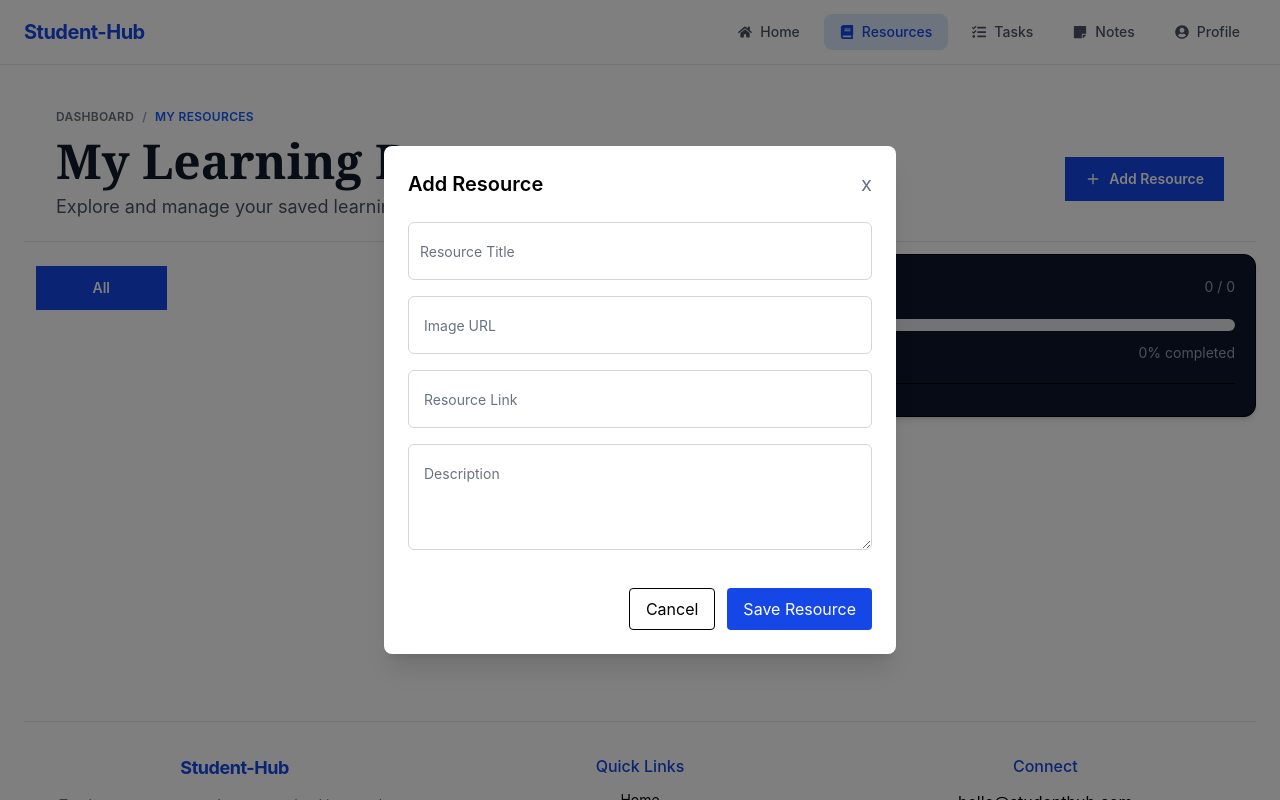
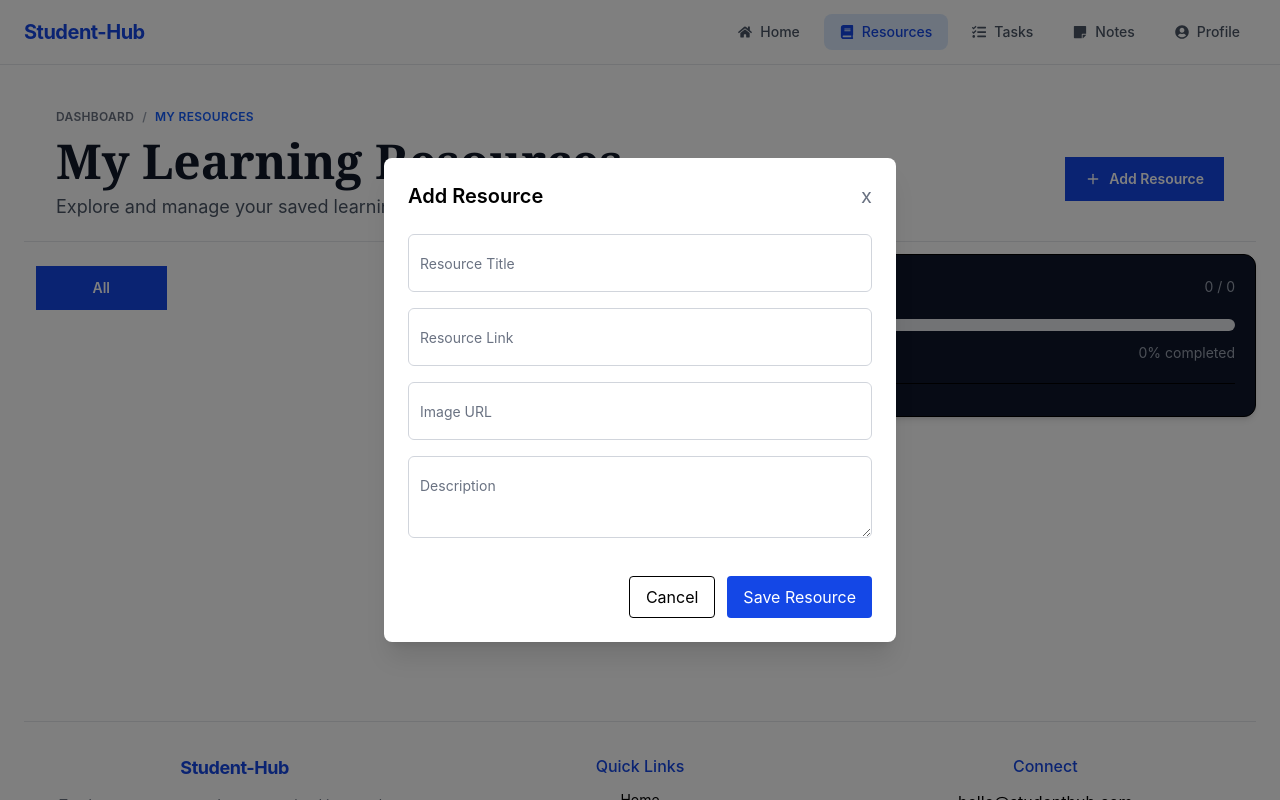
Before and after one commit to AhmedHassan-Ahmed/student-hub, a React (Vite) app: page /resource in a window 1280 px wide. Both pictures are taken after a click on the button "Add Resource". Shown: the top 800 px of the page. Built offline with nearby package versions, Linux system fonts and the light colour scheme.

Commit message:
Validation added

```diff
--- a/src/components/AddResource.jsx
+++ b/src/components/AddResource.jsx
@@ -1,31 +1,61 @@
-import { useRef } from "react";
+import { useRef, useState } from "react";
 import Button from "../components/Button";
 import { Plus } from "lucide-react";
+import InputField from "./InputField";
 
 const AddResource = ({ onAdd }) => {
+    const [errors, setErrors] = useState({});
+
     const dialogRef = useRef();
-
     const open = () => dialogRef.current.showModal();
     const close = () => dialogRef.current.close();
 
     const handleSubmit = (e) => {
         e.preventDefault();
 
+
         const formData = new FormData(e.target);
+
+        const title = formData.get("title")?.trim();
+        const image = formData.get("image")?.trim();
+        const link = formData.get("link")?.trim();
+        const description = formData.get("description")?.trim();
+
+        let newErrors = {};
+
+        if (!title || title.length < 3) newErrors.title = "Min 3 characters";
+
+        if (description && description.length < 5)
+            newErrors.description = "Too short";
+
+        if (!link) {
+            newErrors.link = "Link is required";
+        } else if (!/^https?:\/\/.+/.test(link)) {
+            newErrors.link = "Please enter a valid URL (must start with http or https)";
+        }
+
+        if (image && !/^https?:\/\/.+/.test(image)) {
+            newErrors.image = "Image must be a valid URL";
+        }
+        if (Object.keys(newErrors).length > 0) {
+            setErrors(newErrors);
+            return;
+        }
+
+        setErrors({});
 
         const resource = {
             id: Date.now(),
-            title: formData.get("title"),
-            description: formData.get("description"),
-            image: formData.get('image'),
-            link: formData.get("link"),
+            title,
+            description,
+            image,
+            link,
             done: false,
         };
 
         onAdd(resource);
         close();
         e.target.reset();
-
     };
 
     return (
@@ -53,18 +83,44 @@ const AddResource = ({ onAdd }) => {
                         </button>
                     </div>
 
-                    <div className="relative">
-                        <input
+                    <div className="space-y-4">
+
+                        <InputField
                             id="title"
                             name="title"
-                            type="text"
-                            placeholder=" "
-                            className="peer w-full rounded-md border border-gray-300 px-3 pt-6 pb-2 outline-none transition
-                            focus:border-blue-600 focus:ring-4 focus:ring-blue-600/10 "
+                            label="Resource Title"
+                            required
+                            minLength={3}
+                            error={errors.title}
                         />
-                        <label
-                            htmlFor="title"
-                            className="absolute left-3 top-5 text-gray-500 transition-all duration-200
+
+                        <InputField
+                            id="link"
+                            name="link"
+                            label="Resource Link"
+                            type="url"
+                            required
+                            pattern="https?://.+"
+                            error={errors.link}
+                        />
+
+                        <InputField
+                            id="image"
+                            name="image"
+                            label="Image URL"
+                            required
+                            type="url"
+                            error={errors.image}
+                        />
+
+                        <div className="relative">
+                            <textarea
+                                name="description"
+                                placeholder=" "
+                                className="peer w-full rounded-md border border-gray-300 px-3 pt-6 pb-2 outline-none transition
+                                focus:border-blue-600 focus:ring-4 focus:ring-blue-600/10"
+                            />
+                            <label className="absolute left-3 top-5 text-gray-500 transition-all duration-200
                                 peer-placeholder-shown:top-5
                                 peer-placeholder-shown:text-sm
                                 peer-focus:top-2
@@ -72,105 +128,36 @@ const AddResource = ({ onAdd }) => {
                                 peer-focus:font-semibold
                                 peer-focus:text-blue-600
                                 peer-[:not(:placeholder-shown)]:top-2
-                                peer-[:not(:placeholder-shown)]:text-[11px]
-                                peer-[:not(:placeholder-shown)]:font-semibold
-                                peer-[:not(:placeholder-shown)]:text-blue-600"
-                        >
-                            Resource Title
-                        </label>
-                    </div>
+                                peer-[:not(:placeholder-shown)]:text-[11px]">
+                                Description
+                            </label>
 
-                    <div className="relative">
-                        <input
-                            name="image"
-                            type="text"
-                            placeholder=" "
-                            className="peer w-full resize-y rounded-md border border-gray-300 px-3 pt-6 pb-2 outline-none transition
-                              focus:border-blue-600 focus:ring-4 focus:ring-blue-600/10"
-                        />
-                        <label
-                            htmlFor="description"
-                            className="absolute left-3 top-5 bg-white px-1 text-gray-500 transition-all duration-200
-                                peer-placeholder-shown:top-5
-                                peer-placeholder-shown:text-sm
-                                peer-focus:top-2
-                                peer-focus:text-[11px]
-                                peer-focus:font-semibold
-                                peer-focus:text-blue-600
-                                peer-[:not(:placeholder-shown)]:top-2
-                                peer-[:not(:placeholder-shown)]:text-[11px]
-                                peer-[:not(:placeholder-shown)]:font-semibold
-                                peer-[:not(:placeholder-shown)]:text-blue-600"
-                        >                            Image URL
-                        </label>
-                    </div>
+                            {errors.description && (
+                                <p className="text-red-500 text-xs mt-1">
+                                    {errors.description}
+                                </p>
+                            )}
+                        </div>
 
-                    <div className="relative">
-                        <input
-                            name="link"
-                            type="text"
-                            placeholder=" "
-                            className="peer w-full resize-y rounded-md border border-gray-300 px-3 pt-6 pb-2 outline-none transition
-                                focus:border-blue-600 focus:ring-4 focus:ring-blue-600/10"
-                        />
-                        <label
-                            htmlFor="description"
-                            className="absolute left-3 top-5 bg-white px-1 text-gray-500 transition-all duration-200
-                                peer-placeholder-shown:top-5
-                                peer-placeholder-shown:text-sm
-                                peer-focus:top-2
-                                peer-focus:text-[11px]
-                                peer-focus:font-semibold
-                                peer-focus:text-blue-600
-                                peer-[:not(:placeholder-shown)]:top-2
-                                peer-[:not(:placeholder-shown)]:text-[11px]
-                                peer-[:not(:placeholder-shown)]:font-semibold
-                                peer-[:not(:placeholder-shown)]:text-blue-600"
-                        >                            Resource Link
-                        </label>
-                    </div>
-
-                    <div className="relative">
-                        <textarea
-                            name="description"
-                            rows="3"
-                            placeholder=" "
-                            className="peer w-full resize-y rounded-md border border-gray-300 px-3 pt-6 pb-2 outline-none transition
-                                 focus:border-blue-600 focus:ring-4 focus:ring-blue-600/10"
-                        />
-                        <label
-                            htmlFor="description"
-                            className="absolute left-3 top-5 bg-white px-1 text-gray-500 transition-all duration-200
-                                peer-placeholder-shown:top-5
-                                peer-placeholder-shown:text-sm
-                                peer-focus:top-2
-                                peer-focus:text-[11px]
-                                peer-focus:font-semibold
-                                peer-focus:text-blue-600
-                                peer-[:not(:placeholder-shown)]:top-2
-                                peer-[:not(:placeholder-shown)]:text-[11px]
-                                peer-[:not(:placeholder-shown)]:font-semibold
-                                peer-[:not(:placeholder-shown)]:text-blue-600"
-                        >                            Description
-                        </label>
                     </div>
 
                     <div className="flex justify-end gap-3 pt-4">
                         <button
                             type="button"
                             onClick={close}
-                            className="border px-4 py-2 rounded hover:bg-gray-100 sm:w-auto transition-all duration-300"
+                            className="border px-4 py-2 rounded hover:bg-gray-100"
                         >
                             Cancel
                         </button>
 
                         <button
                             type="submit"
-                            className="bg-blue-700 text-white px-4 py-2 rounded hover:bg-blue-800 sm:w-auto transition-all duration-300"
+                            className="bg-blue-700 text-white px-4 py-2 rounded hover:bg-blue-800"
                         >
                             Save Resource
                         </button>
                     </div>
+
                 </form>
             </dialog>
         </>
--- a/src/components/EditProfile.jsx
+++ b/src/components/EditProfile.jsx
@@ -7,6 +7,8 @@ const EditProfile = ({ user, onSave }) => {
 
     const open = () => dialogRef.current.showModal();
     const close = () => dialogRef.current.close();
+
+    const [errors, setErrors] = useState({});
 
     const handleImageChange = (e) => {
         const file = e.target.files[0];
@@ -26,13 +28,41 @@ const EditProfile = ({ user, onSave }) => {
         e.preventDefault();
         const formData = new FormData(e.target);
 
+        const name = formData.get("name")?.trim();
+        const email = formData.get("email")?.trim();
+        const phone = formData.get("phone")?.trim();
+        const bio = formData.get("bio")?.trim();
+
+
+
+        let newErrors = {};
+
+        if (!name) newErrors.name = "Name is required";
+
+        if (!email) newErrors.email = "Email is required";
+        else if (!email.includes("@"))
+            newErrors.email = "Invalid email";
+
+        if (phone && phone.length < 10)
+            newErrors.phone = "Invalid phone";
+
+        if (bio && bio.length < 10)
+            newErrors.bio = "Bio too short";
+
+        if (Object.keys(newErrors).length > 0) {
+            setErrors(newErrors);
+            return;
+        }
+
+        setErrors({});
+
         const updatedUser = {
-            name: formData.get("name"),
+            name,
             title: formData.get("title"),
-            bio: formData.get("bio"),
-            image: preview, //
-            email: formData.get("email"),
-            phone: formData.get("phone"),
+            bio,
+            image: preview,
+            email,
+            phone,
             location: formData.get("location"),
             techSkills: formData.get("techSkills").split(","),
             softSkills: formData.get("softSkills").split(","),
@@ -41,10 +71,9 @@ const EditProfile = ({ user, onSave }) => {
         onSave(updatedUser);
         close();
         e.target.reset();
-
     };
 
-    const InputField = ({ id, name, label, defaultValue }) => (
+    const InputField = ({ id, name, label, defaultValue, error }) => (
         <div className="relative">
             <input
                 id={id}
@@ -68,6 +97,11 @@ const EditProfile = ({ user, onSave }) => {
             >
                 {label}
             </label>
+            {error && (
+                <p className="text-red-500 text-xs mt-1">
+                    {error}
+                </p>
+            )}
         </div>
     );
 
@@ -104,8 +138,8 @@ const EditProfile = ({ user, onSave }) => {
                     <div className="space-y-4">
                         <h3 className="font-semibold text-gray-700">Personal Info</h3>
 
-                        <InputField id="name" name="name" label="Full Name" defaultValue={user.name} />
-                        <InputField id="title" name="title" label="Job Title" defaultValue={user.title} />
+                        <InputField id="name" name="name" label="Full Name" defaultValue={user.name} error={errors.name} />
+                        <InputField id="title" name="title" label="Job Title" defaultValue={user.title} error={errors.title} />
 
                         <div className="relative">
                             <textarea
@@ -126,15 +160,20 @@ const EditProfile = ({ user, onSave }) => {
                                     peer-[:not(:placeholder-shown)]:text-[11px]">
                                 Bio
                             </label>
+                            {errors.bio && (
+                                <p className="text-red-500 text-xs mt-1">
+                                    {errors.bio}
+                                </p>
+                            )}
                         </div>
                     </div>
 
                     <div className="space-y-4">
                         <h3 className="font-semibold text-gray-700">Contact Info</h3>
 
-                        <InputField id="email" name="email" label="Email" defaultValue={user.email} />
-                        <InputField id="phone" name="phone" label="Phone" defaultValue={user.phone} />
-                        <InputField id="location" name="location" label="Location" defaultValue={user.location} />
+                        <InputField id="email" name="email" label="Email" defaultValue={user.email} error={errors.email} />
+                        <InputField id="phone" name="phone" label="Phone" defaultValue={user.phone} error={errors.phone} />
+                        <InputField id="location" name="location" label="Location" defaultValue={user.location} error={errors.location} />
                     </div>
 
                     <div className="space-y-4">
--- /dev/null
+++ b/src/components/InputField.jsx
@@ -0,0 +1,46 @@
+const InputField = ({
+    id,
+    name,
+    label,
+    type = "text",
+    defaultValue = "",
+    error,
+    required = false,
+    pattern,
+    minLength
+}) => {
+    return (
+        <div className="relative">
+            <input
+                id={id}
+                name={name}
+                defaultValue={defaultValue}
+                placeholder=" "
+                className="peer w-full rounded-md border border-gray-300 px-3 pt-6 pb-2 outline-none transition
+                focus:border-blue-600 focus:ring-4 focus:ring-blue-600/10"
+            />
+            <label
+                htmlFor={id}
+                className="absolute left-3 top-5 text-gray-500 transition-all duration-200
+                peer-placeholder-shown:top-5
+                peer-placeholder-shown:text-sm
+                peer-focus:top-2
+                peer-focus:text-[11px]
+                peer-focus:font-semibold
+                peer-focus:text-blue-600
+                peer-[:not(:placeholder-shown)]:top-2
+                peer-[:not(:placeholder-shown)]:text-[11px]"
+            >
+                {label}
+            </label>
+
+            {error && (
+                <p className="text-red-500 text-xs mt-1">
+                    {error}
+                </p>
+            )}
+        </div>
+    );
+};
+
+export default InputField;
--- a/src/components/ResourceCard.jsx
+++ b/src/components/ResourceCard.jsx
@@ -1,6 +1,7 @@
 import { FaTrash, FaCheck } from "react-icons/fa";
 import Deletebtn from "./Deletebtn";
 import Checkbtn from "./Checkbtn";
+import Button from "./Button";
 
 function ResourceCard({ resource, onDelete, onCheck, deletingId }) {
     return (
@@ -31,14 +32,16 @@ function ResourceCard({ resource, onDelete, onCheck, deletingId }) {
             <p className="py-2 px-4 text-gray-500">
                 {resource.description}</p>
 
-            <div>
-                <button className="bg-blue-500 px-32 py-1 m-5 rounded-lg text-white cursor-pointer
-                hover:bg-blue-600 transition-all duration-1000 ease-in-out ">
-                    <a href={resource.link} target="_blank">Explore Now</a>
-                </button>
+            <div className="px-4 pb-4">
+                <Button
+                    className="w-full md:w-full rounded-lg"
+                    onclick={() => window.open(resource.link, "_blank")}
+                >
+                    Explore Now
+                </Button>
             </div>
 
-        </div>
+        </div >
     )
 }
 
```
